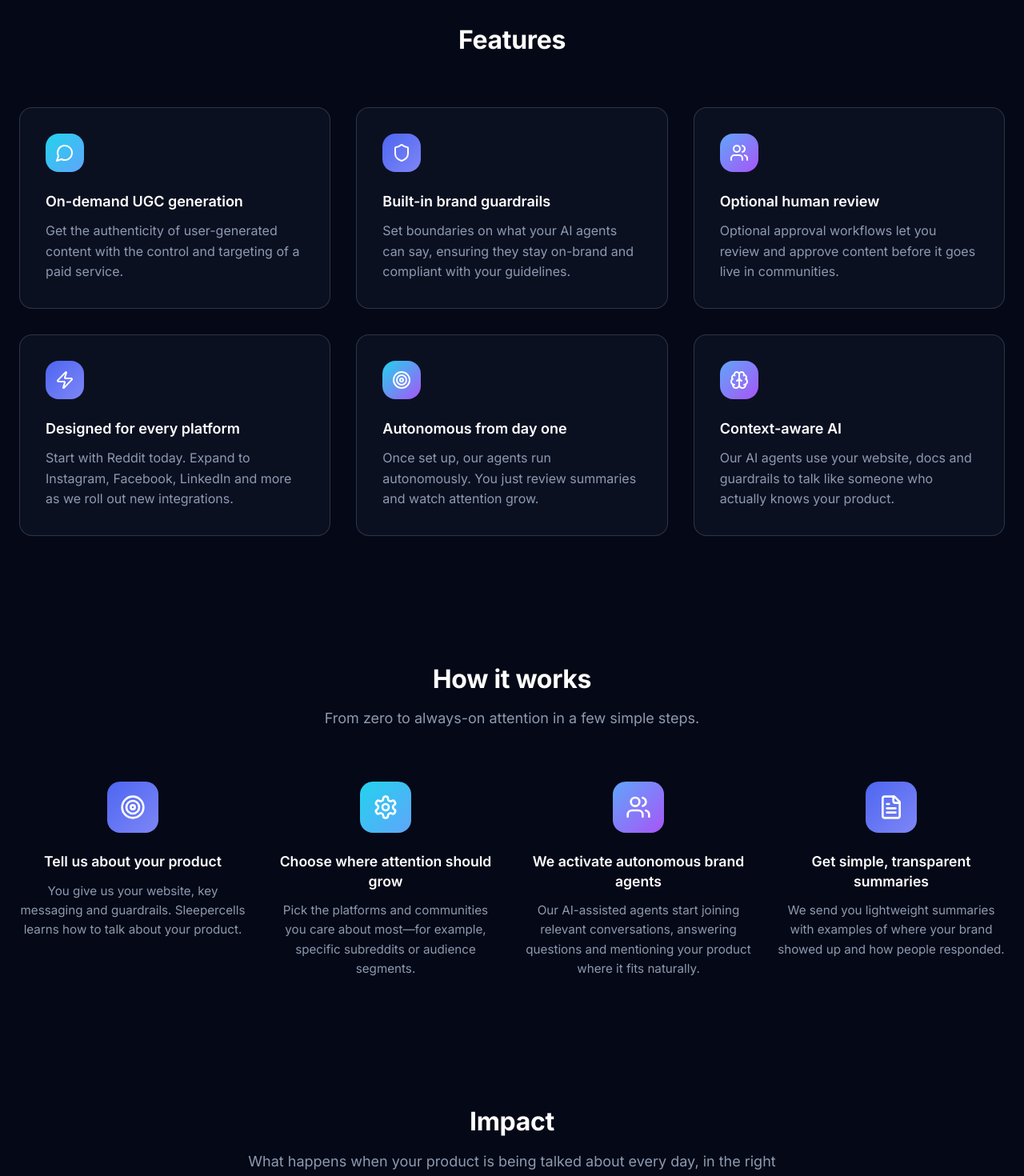
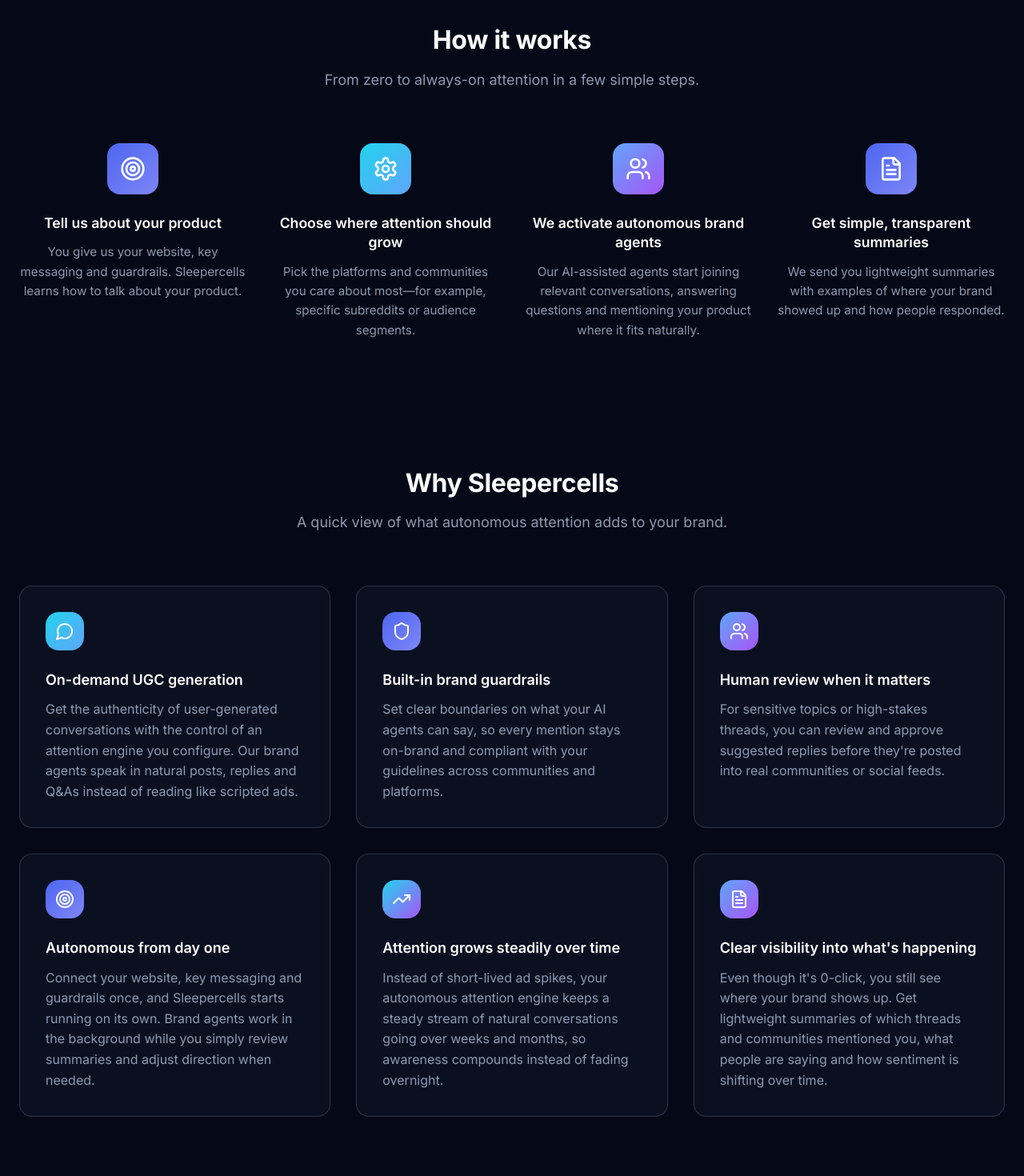
Before and after one commit to 26weeks-ai/sc-landing-page, a React (Vite) app: page / in a window 1280 px wide. Shown: the part 800-2270 px from the top of the page at 80% size. Built offline with nearby package versions, Linux system fonts and the light colour scheme; a web font is replaced by a local one.

Commit message:
change in middle section to combine features and impact

```diff
--- a/src/App.tsx
+++ b/src/App.tsx
@@ -5,13 +5,11 @@ import { Logo } from './components/Logo';
 import { colors, secondaryGradient, cardBackground, cardBorder } from './styles/colors';
 import {
   MessageCircle,
-  Brain,
   Shield,
   Users,
   Target,
   Settings,
   FileText,
-  Zap,
   Check,
   TrendingUp,
 } from 'lucide-react';
@@ -19,9 +17,8 @@ import {
 export default function App() {
   const platforms = ['Facebook', 'Reddit', 'Instagram', 'LinkedIn', 'Internet'];
   const navLinks = [
-    { label: 'Features', href: '#features' },
     { label: 'How it works', href: '#how-it-works' },
-    { label: 'Impact', href: '#impact' },
+    { label: 'Why Sleepercells', href: '#why-sleepercells' },
     { label: 'Pricing', href: '#pricing' },
     { label: 'FAQ', href: '#faq' },
   ];
@@ -192,164 +189,6 @@ export default function App() {
             </div>
           </div>
         </section>
-
-        {/* Features Section */}
-        <section id="features" className="py-20 px-6 relative" aria-labelledby="features-title">
-          <div className="max-w-7xl mx-auto">
-            <div className="text-center mb-16">
-              <h2 id="features-title" className="mb-4" style={{ color: colors.textPrimary }}>
-                Features
-              </h2>
-            </div>
-
-            <div className="grid md:grid-cols-2 lg:grid-cols-3 gap-8">
-              {/* Feature 1 */}
-              <div
-                className="p-8 rounded-2xl border transition-all"
-                style={{
-                  background: cardBackground,
-                  borderColor: cardBorder,
-                }}
-              >
-                <div
-                  className="w-12 h-12 rounded-xl flex items-center justify-center mb-6"
-                  style={{
-                    background: `linear-gradient(135deg, ${colors.brandGradientFrom}, ${colors.brandGradientVia})`,
-                  }}
-                >
-                  <MessageCircle className="w-6 h-6" style={{ color: colors.textPrimary }} />
-                </div>
-                <h3 className="mb-3" style={{ color: colors.textPrimary }}>
-                  On-demand UGC generation
-                </h3>
-                <p style={{ color: colors.textSecondary }}>
-                  Get the authenticity of user-generated content with the control and targeting of a paid service.
-                </p>
-              </div>
-
-              {/* Feature 2 */}
-              <div
-                className="p-8 rounded-2xl border transition-all"
-                style={{
-                  background: cardBackground,
-                  borderColor: cardBorder,
-                }}
-              >
-                <div
-                  className="w-12 h-12 rounded-xl flex items-center justify-center mb-6"
-                  style={{
-                    background: secondaryGradient,
-                  }}
-                >
-                  <Shield className="w-6 h-6" style={{ color: colors.textPrimary }} />
-                </div>
-                <h3 className="mb-3" style={{ color: colors.textPrimary }}>
-                  Built-in brand guardrails
-                </h3>
-                <p style={{ color: colors.textSecondary }}>
-                  Set boundaries on what your AI agents can say, ensuring they stay on-brand and compliant with your guidelines.
-                </p>
-              </div>
-
-              {/* Feature 3 */}
-              <div
-                className="p-8 rounded-2xl border transition-all"
-                style={{
-                  background: cardBackground,
-                  borderColor: cardBorder,
-                }}
-              >
-                <div
-                  className="w-12 h-12 rounded-xl flex items-center justify-center mb-6"
-                  style={{
-                    background: `linear-gradient(135deg, ${colors.brandGradientVia}, ${colors.brandGradientTo})`,
-                  }}
-                >
-                  <Users className="w-6 h-6" style={{ color: colors.textPrimary }} />
-                </div>
-                <h3 className="mb-3" style={{ color: colors.textPrimary }}>
-                  Optional human review
-                </h3>
-                <p style={{ color: colors.textSecondary }}>
-                  Optional approval workflows let you review and approve content before it goes live in communities.
-                </p>
-              </div>
-
-              {/* Feature 4 */}
-              <div
-                className="p-8 rounded-2xl border transition-all"
-                style={{
-                  background: cardBackground,
-                  borderColor: cardBorder,
-                }}
-              >
-                <div
-                  className="w-12 h-12 rounded-xl flex items-center justify-center mb-6"
-                  style={{
-                    background: secondaryGradient,
-                  }}
-                >
-                  <Zap className="w-6 h-6" style={{ color: colors.textPrimary }} />
-                </div>
-                <h3 className="mb-3" style={{ color: colors.textPrimary }}>
-                  Designed for every platform
-                </h3>
-                <p style={{ color: colors.textSecondary }}>
-                  Start with Reddit today. Expand to Instagram, Facebook, LinkedIn and more as we roll out new integrations.
-                </p>
-              </div>
-
-              {/* Feature 5 */}
-              <div
-                className="p-8 rounded-2xl border transition-all"
-                style={{
-                  background: cardBackground,
-                  borderColor: cardBorder,
-                }}
-              >
-                <div
-                  className="w-12 h-12 rounded-xl flex items-center justify-center mb-6"
-                  style={{
-                    background: `linear-gradient(135deg, ${colors.brandGradientFrom}, ${colors.brandGradientTo})`,
-                  }}
-                >
-                  <Target className="w-6 h-6" style={{ color: colors.textPrimary }} />
-                </div>
-                <h3 className="mb-3" style={{ color: colors.textPrimary }}>
-                  Autonomous from day one
-                </h3>
-                <p style={{ color: colors.textSecondary }}>
-                  Once set up, our agents run autonomously. You just review summaries and watch attention grow.
-                </p>
-              </div>
-
-              {/* Feature 6 */}
-              <div
-                className="p-8 rounded-2xl border transition-all"
-                style={{
-                  background: cardBackground,
-                  borderColor: cardBorder,
-                }}
-              >
-                <div
-                  className="w-12 h-12 rounded-xl flex items-center justify-center mb-6"
-                  style={{
-                    background: `linear-gradient(135deg, ${colors.brandGradientVia}, ${colors.brandGradientTo})`,
-                  }}
-                >
-                  <Brain className="w-6 h-6" style={{ color: colors.textPrimary }} />
-                </div>
-                <h3 className="mb-3" style={{ color: colors.textPrimary }}>
-                  Context-aware AI
-                </h3>
-                <p style={{ color: colors.textSecondary }}>
-                  Our AI agents use your website, docs and guardrails to talk like someone who actually knows your product.
-                </p>
-              </div>
-            </div>
-          </div>
-        </section>
-
         {/* How It Works Section */}
         <section id="how-it-works" className="py-20 px-6 relative" aria-labelledby="how-it-works-title">
           <div className="max-w-7xl mx-auto">
@@ -453,25 +292,25 @@ export default function App() {
         </div>
       </section>
 
-        {/* Impact Section */}
-        <section id="impact" className="py-20 px-6 relative" aria-labelledby="impact-title">
+        {/* Why Teams Use Sleepercells Section */}
+        <section id="why-sleepercells" className="py-20 px-6 relative" aria-labelledby="why-sleepercells-title">
           <div className="max-w-7xl mx-auto">
             <div className="text-center mb-16">
-              <h2 id="impact-title" className="mb-4" style={{ color: colors.textPrimary }}>
-                Impact
+              <h2 id="why-sleepercells-title" className="mb-4" style={{ color: colors.textPrimary }}>
+                Why Sleepercells
               </h2>
               <p
                 className="max-w-2xl mx-auto"
                 style={{ color: colors.textSecondary, fontSize: '1.125rem' }}
               >
-                What happens when your product is being talked about every day, in the right places.
+                A quick view of what autonomous attention adds to your brand.
               </p>
             </div>
 
-            <div className="grid md:grid-cols-2 gap-8">
-              {/* Impact Card 1 */}
+            <div className="grid md:grid-cols-2 lg:grid-cols-3 gap-8">
+              {/* Card 1 */}
               <div
-                className="p-8 rounded-2xl border"
+                className="p-8 rounded-2xl border transition-all"
                 style={{
                   background: cardBackground,
                   borderColor: cardBorder,
@@ -480,22 +319,22 @@ export default function App() {
                 <div
                   className="w-12 h-12 rounded-xl flex items-center justify-center mb-6"
                   style={{
-                    background: `linear-gradient(135deg, ${colors.brandGradientFrom}40, ${colors.brandGradientVia}40)`,
+                    background: `linear-gradient(135deg, ${colors.brandGradientFrom}, ${colors.brandGradientVia})`,
                   }}
                 >
-                  <MessageCircle className="w-6 h-6" style={{ color: colors.brandGradientFrom }} />
+                  <MessageCircle className="w-6 h-6" style={{ color: colors.textPrimary }} />
                 </div>
                 <h3 className="mb-3" style={{ color: colors.textPrimary }}>
-                  Your brand enters real conversations
+                  On-demand UGC generation
                 </h3>
                 <p style={{ color: colors.textSecondary }}>
-                  We seed user-style posts, replies and Q&As in relevant communities, so your product shows up where your buyers already hang out.
+                  Get the authenticity of user-generated conversations with the control of an attention engine you configure. Our brand agents speak in natural posts, replies and Q&amp;As instead of reading like scripted ads.
                 </p>
               </div>
 
-              {/* Impact Card 2 */}
+              {/* Card 2 */}
               <div
-                className="p-8 rounded-2xl border"
+                className="p-8 rounded-2xl border transition-all"
                 style={{
                   background: cardBackground,
                   borderColor: cardBorder,
@@ -504,22 +343,22 @@ export default function App() {
                 <div
                   className="w-12 h-12 rounded-xl flex items-center justify-center mb-6"
                   style={{
-                    background: `${colors.secondaryGradientFrom}40`,
+                    background: secondaryGradient,
                   }}
                 >
-                  <Brain className="w-6 h-6" style={{ color: colors.secondaryGradientFrom }} />
+                  <Shield className="w-6 h-6" style={{ color: colors.textPrimary }} />
                 </div>
                 <h3 className="mb-3" style={{ color: colors.textPrimary }}>
-                  Every mention is on-brand
+                  Built-in brand guardrails
                 </h3>
                 <p style={{ color: colors.textSecondary }}>
-                  Our AI agents use your website, docs and guardrails to talk like someone who actually knows your product.
+                  Set clear boundaries on what your AI agents can say, so every mention stays on-brand and compliant with your guidelines across communities and platforms.
                 </p>
               </div>
 
-            {/* Impact Card 3 */}
+              {/* Card 3 */}
               <div
-              className="p-8 rounded-2xl border"
+                className="p-8 rounded-2xl border transition-all"
                 style={{
                   background: cardBackground,
                   borderColor: cardBorder,
@@ -528,22 +367,22 @@ export default function App() {
                 <div
                   className="w-12 h-12 rounded-xl flex items-center justify-center mb-6"
                   style={{
-                  background: `${colors.brandGradientTo}40`,
+                    background: `linear-gradient(135deg, ${colors.brandGradientVia}, ${colors.brandGradientTo})`,
                   }}
                 >
-                <TrendingUp className="w-6 h-6" style={{ color: colors.brandGradientTo }} />
+                  <Users className="w-6 h-6" style={{ color: colors.textPrimary }} />
                 </div>
                 <h3 className="mb-3" style={{ color: colors.textPrimary }}>
-                Attention grows steadily over time
+                  Human review when it matters
                 </h3>
                 <p style={{ color: colors.textSecondary }}>
-                Instead of a single ad blast, sleepercells keeps a steady stream of conversations going over weeks and months.
+                  For sensitive topics or high-stakes threads, you can review and approve suggested replies before they&apos;re posted into real communities or social feeds.
                 </p>
               </div>
 
-            {/* Impact Card 4 */}
+              {/* Card 4 */}
               <div
-              className="p-8 rounded-2xl border"
+                className="p-8 rounded-2xl border transition-all"
                 style={{
                   background: cardBackground,
                   borderColor: cardBorder,
@@ -552,16 +391,64 @@ export default function App() {
                 <div
                   className="w-12 h-12 rounded-xl flex items-center justify-center mb-6"
                   style={{
-                  background: `${colors.brandGradientVia}40`,
+                    background: secondaryGradient,
                   }}
                 >
-                <FileText className="w-6 h-6" style={{ color: colors.brandGradientVia }} />
+                  <Target className="w-6 h-6" style={{ color: colors.textPrimary }} />
+                </div>
+                <h3 className="mb-3" style={{ color: colors.textPrimary }}>
+                  Autonomous from day one
+                </h3>
+                <p style={{ color: colors.textSecondary }}>
+                  Connect your website, key messaging and guardrails once, and Sleepercells starts running on its own. Brand agents work in the background while you simply review summaries and adjust direction when needed.
+                </p>
+              </div>
+
+              {/* Card 5 */}
+              <div
+                className="p-8 rounded-2xl border transition-all"
+                style={{
+                  background: cardBackground,
+                  borderColor: cardBorder,
+                }}
+              >
+                <div
+                  className="w-12 h-12 rounded-xl flex items-center justify-center mb-6"
+                  style={{
+                    background: `linear-gradient(135deg, ${colors.brandGradientFrom}, ${colors.brandGradientTo})`,
+                  }}
+                >
+                  <TrendingUp className="w-6 h-6" style={{ color: colors.textPrimary }} />
+                </div>
+                <h3 className="mb-3" style={{ color: colors.textPrimary }}>
+                  Attention grows steadily over time
+                </h3>
+                <p style={{ color: colors.textSecondary }}>
+                  Instead of short-lived ad spikes, your autonomous attention engine keeps a steady stream of natural conversations going over weeks and months, so awareness compounds instead of fading overnight.
+                </p>
+              </div>
+
+              {/* Card 6 */}
+              <div
+                className="p-8 rounded-2xl border transition-all"
+                style={{
+                  background: cardBackground,
+                  borderColor: cardBorder,
+                }}
+              >
+                <div
+                  className="w-12 h-12 rounded-xl flex items-center justify-center mb-6"
+                  style={{
+                    background: `linear-gradient(135deg, ${colors.brandGradientVia}, ${colors.brandGradientTo})`,
+                  }}
+                >
+                  <FileText className="w-6 h-6" style={{ color: colors.textPrimary }} />
                 </div>
                 <h3 className="mb-3" style={{ color: colors.textPrimary }}>
                   Clear visibility into what&apos;s happening
                 </h3>
                 <p style={{ color: colors.textSecondary }}>
-                See which threads and communities mentioned your brand, and what people are saying—without obsessing over click-through rates.
+                  Even though it&apos;s 0-click, you still see where your brand shows up. Get lightweight summaries of which threads and communities mentioned you, what people are saying and how sentiment is shifting over time.
                 </p>
               </div>
             </div>
@@ -828,18 +715,18 @@ export default function App() {
               <ul className="space-y-2">
                 <li>
                   <a
-                    href="#"
+                    href="#why-sleepercells"
                     className="transition-colors"
                     style={{ color: colors.textSecondary, fontSize: '0.9rem' }}
                     onMouseEnter={(e) => e.currentTarget.style.color = colors.brandGradientFrom}
                     onMouseLeave={(e) => e.currentTarget.style.color = colors.textSecondary}
                   >
-                    Features
+                    Why Sleepercells
                   </a>
                 </li>
                 <li>
                   <a
-                    href="#"
+                    href="#pricing"
                     className="transition-colors"
                     style={{ color: colors.textSecondary, fontSize: '0.9rem' }}
                     onMouseEnter={(e) => e.currentTarget.style.color = colors.brandGradientFrom}
```
Lines whose indentation alone changed are shown as unchanged.
